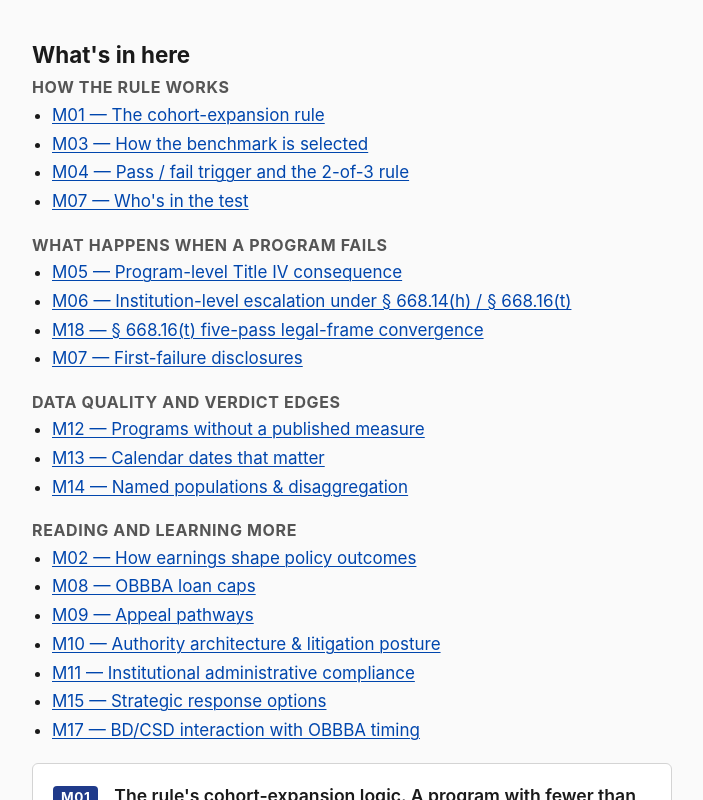
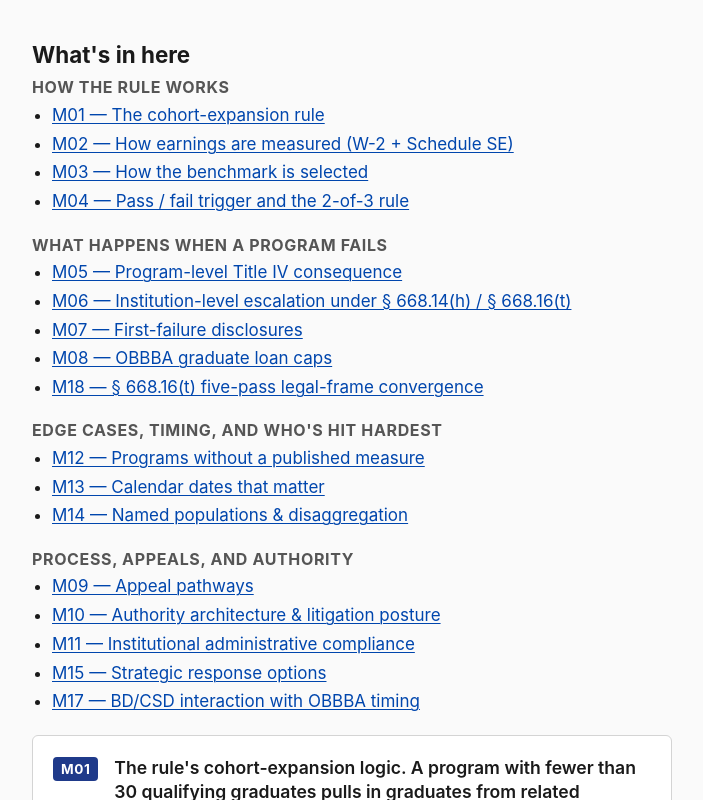
Before and after one commit to AJBcoding/csu-deans-ep-tool, a website: page web/learn.html in a window 1280 px wide. Shown: the part 477-1277 px from the top of the page, without its empty margins (288-991 px from the left). Drawn offline with Linux system fonts and the light colour scheme; files whose address does not match are found by name.

Commit message:
learn: clean up Mechanism Library topic groupings (chair review #3)
Two bugs + a re-bucket:

BUGS
- M07 was listed in two groups (1 + 2). Removed from group 1.
- M07's label in group 1 said "Who's in the test" — wrong; M07 is
  about disclosures. Fixed by removing it from group 1.
- M02 (earnings numerator) was stranded in "Reading and learning
  more" but is a foundational mechanic. Moved to group 1.

REBUCKET (still 4 groups for visual scannability)
1. How the rule works:                     M01, M02, M03, M04
2. What happens when a program fails:      M05, M06, M07, M08, M18
3. Edge cases, timing, and who's hit hardest: M12, M13, M14
4. Process, appeals, and authority:        M09, M10, M11, M15, M17

Group 3 was renamed (was "Data quality and verdict edges") to better
describe its actual contents — M13 (calendar dates) is timing not
data-quality, and M14 (named populations) is impact not data-quality.
M12 (NOT MEASURED) is the data-quality core; M13 + M14 are the
adjacent edge cases that complete the bucket.

Group 4 was renamed (was "Reading and learning more" — a grab bag)
to "Process, appeals, and authority" — three sub-themes that share a
post-verdict / institutional-procedure orientation. M02 and M08 were
extracted (M02 to group 1, M08 to group 2 with the other graduate-
loan consequence material).

No M-doc HTML changes; no engine changes. Pure web/learn.html edit.

Co-Authored-By: Claude Opus 4.7 (1M context) <noreply@anthropic.com>

```diff
--- a/web/learn.html
+++ b/web/learn.html
@@ -66,9 +66,9 @@
           <h3>How the rule works</h3>
           <ul>
             <li><a href="#panel-M01">M01 — The cohort-expansion rule</a></li>
+            <li><a href="#panel-M02">M02 — How earnings are measured (W-2 + Schedule SE)</a></li>
             <li><a href="#panel-M03">M03 — How the benchmark is selected</a></li>
             <li><a href="#panel-M04">M04 — Pass / fail trigger and the 2-of-3 rule</a></li>
-            <li><a href="#panel-M07">M07 — Who's in the test</a></li>
           </ul>
         </article>
 
@@ -77,13 +77,14 @@
           <ul>
             <li><a href="#panel-M05">M05 — Program-level Title IV consequence</a></li>
             <li><a href="#panel-M06">M06 — Institution-level escalation under § 668.14(h) / § 668.16(t)</a></li>
+            <li><a href="#panel-M07">M07 — First-failure disclosures</a></li>
+            <li><a href="#panel-M08">M08 — OBBBA graduate loan caps</a></li>
             <li><a href="#panel-M18">M18 — § 668.16(t) five-pass legal-frame convergence</a></li>
-            <li><a href="#panel-M07">M07 — First-failure disclosures</a></li>
           </ul>
         </article>
 
         <article class="learn-group">
-          <h3>Data quality and verdict edges</h3>
+          <h3>Edge cases, timing, and who's hit hardest</h3>
           <ul>
             <li><a href="#panel-M12">M12 — Programs without a published measure</a></li>
             <li><a href="#panel-M13">M13 — Calendar dates that matter</a></li>
@@ -92,10 +93,8 @@
         </article>
 
         <article class="learn-group">
-          <h3>Reading and learning more</h3>
+          <h3>Process, appeals, and authority</h3>
           <ul>
-            <li><a href="#panel-M02">M02 — How earnings shape policy outcomes</a></li>
-            <li><a href="#panel-M08">M08 — OBBBA loan caps</a></li>
             <li><a href="#panel-M09">M09 — Appeal pathways</a></li>
             <li><a href="#panel-M10">M10 — Authority architecture &amp; litigation posture</a></li>
             <li><a href="#panel-M11">M11 — Institutional administrative compliance</a></li>
```
